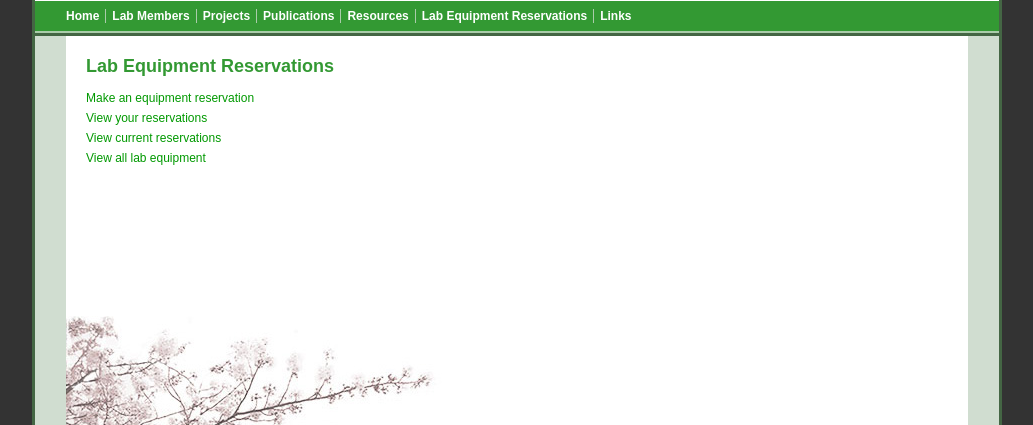
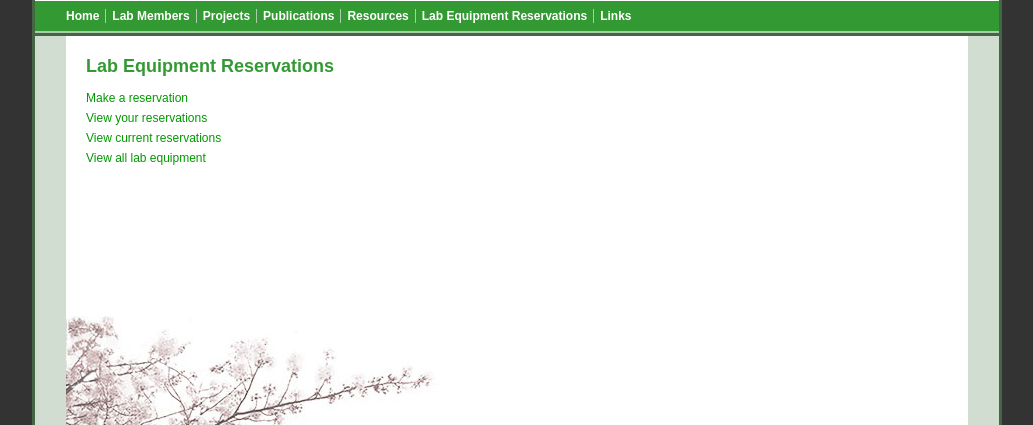
Before and after one commit to jmriebold/lab-equipment, a Django app: page / in a window 1280 px wide. Shown: the part 75-500 px from the top of the page, without its empty margins (123-1156 px from the left). Run offline with Django 3.2, Linux system fonts and the light colour scheme.

Commit message:
Minor changes to index.

```diff
--- a/equipment/templates/equipment/index.html
+++ b/equipment/templates/equipment/index.html
@@ -5,7 +5,7 @@
 {% block primary %}
 
 <p>
-<a href="{% url 'reserve' %}">Make an equipment reservation</a>
+<a href="{% url 'reserve' %}">Make a reservation</a>
 </p>
 
 <p>
```
